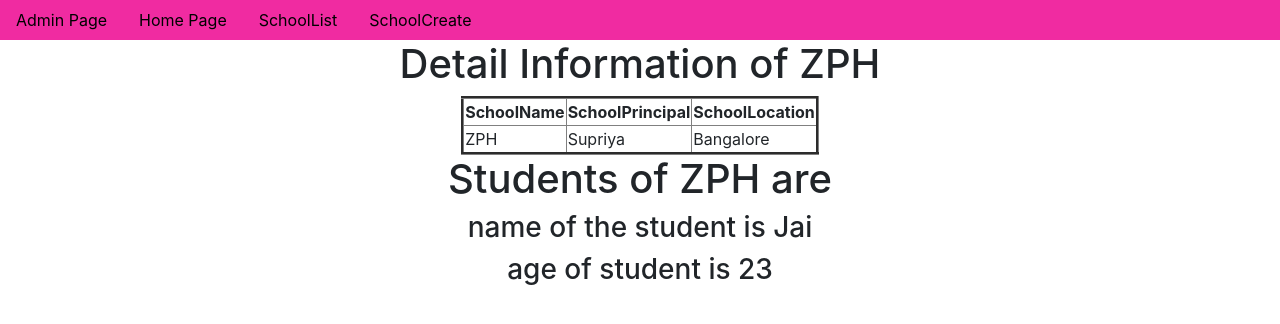
After one commit to supriyapotli987/CRUD_BY_CBV, a Django app: page /1/ in a window 1280 px wide. The commit adds this page. Shown: the top 324 px of the page. Run offline with Django 4.2, Linux system fonts and the light colour scheme; data comes from the database, SQL or seed files in the repository.

Commit message:
first commit

```diff
--- a/app/models.py
+++ b/app/models.py
@@ -1,7 +1,7 @@
 from django.db import models
 
 # Create your models here.
-
+from django.urls import reverse
 
 class School(models.Model):
     Sname=models.CharField(max_length=100)
@@ -11,6 +11,13 @@ class School(models.Model):
     def __str__(self) -> str:
         return self.Sname
 
+    def get_absolute_url(self):
+        return reverse('detail',kwargs={'pk':self.pk})
+
+
+
+
+
 
 
 class Student(models.Model):
@@ -18,6 +25,5 @@ class Student(models.Model):
     Stage=models.IntegerField()
     Sname=models.ForeignKey(School,on_delete=models.CASCADE,related_name='students')
 
-
     def __str__(self) -> str:
         return self.Stname
--- a/app/views.py
+++ b/app/views.py
@@ -1,12 +1,26 @@
 from django.shortcuts import render
 
 # Create your views here.
+
 from app.models import *
 
-from django.views.generic import ListView
+from django.views.generic import ListView,TemplateView,DetailView,CreateView
 
-
+class Home(TemplateView):
+    template_name='app/home.html'
 
 class SchoolList(ListView):
     model=School
     context_object_name='schools'
+
+
+
+
+class SchoolDetail(DetailView):
+    model=School
+    context_object_name='schoolobj'
+
+
+class SchoolCreate(CreateView):
+    model=School
+    fields='__all__'
--- a/project40/urls.py
+++ b/project40/urls.py
@@ -15,11 +15,14 @@ Including another URLconf
     2. Add a URL to urlpatterns:  path('blog/', include('blog.urls'))
 """
 from django.contrib import admin
-from django.urls import path
+from django.urls import path,re_path
 from app.views import *
+urlpatterns = [
+    path('admin/', admin.site.urls),
+    path('home/',Home.as_view(),name='Home'),
+    path('SchoolList/',SchoolList.as_view(),name='SchoolList'),
+    path('SchoolCreate/',SchoolCreate.as_view(),name='SchoolCreate'),
 
 
-urlpatterns = [
-    path('admin/', admin.site.urls),
-    path('SchoolList/',SchoolList.as_view(),name='SchoolList'),
+    re_path('(?P<pk>\d+)/',SchoolDetail.as_view(),name='detail'),
 ]
--- /dev/null
+++ b/templates/app/dummy.html
@@ -0,0 +1,43 @@
+<!doctype html>
+<html lang="en">
+  <head>
+    <!-- Required meta tags -->
+    <meta charset="utf-8">
+    <meta name="viewport" content="width=device-width, initial-scale=1, shrink-to-fit=no">
+
+    <!-- Bootstrap CSS -->
+    <link rel="stylesheet" href="https://cdn.jsdelivr.net/npm/bootstrap@4.6.2/dist/css/bootstrap.min.css" integrity="sha384-xOolHFLEh07PJGoPkLv1IbcEPTNtaed2xpHsD9ESMhqIYd0nLMwNLD69Npy4HI+N" crossorigin="anonymous">
+{% block title %}
+    <title>Hello, world!</title>
+{% endblock %}
+  </head>
+  <body>
+    <center>
+    <nav class="nav" style="background-color: rgb(240, 43, 161);">
+        <a href="{% url 'admin:index' %}" class="nav-link" style="color:black">Admin Page</a>
+        <a href="{% url 'Home' %}" class="nav-link" style="color:black">Home Page</a>
+        <a href="{% url 'SchoolList' %}" class="nav-link" style="color: black">SchoolList</a>
+        <a href="{% url 'SchoolCreate' %}" class="nav-link" style="color:black">SchoolCreate</a>
+
+
+    </nav>
+
+    <!-- Optional JavaScript; choose one of the two! -->
+
+    <!-- Option 1: jQuery and Bootstrap Bundle (includes Popper) -->
+    <script src="https://cdn.jsdelivr.net/npm/jquery@3.5.1/dist/jquery.slim.min.js" integrity="sha384-DfXdz2htPH0lsSSs5nCTpuj/zy4C+OGpamoFVy38MVBnE+IbbVYUew+OrCXaRkfj" crossorigin="anonymous"></script>
+    <script src="https://cdn.jsdelivr.net/npm/bootstrap@4.6.2/dist/js/bootstrap.bundle.min.js" integrity="sha384-Fy6S3B9q64WdZWQUiU+q4/2Lc9npb8tCaSX9FK7E8HnRr0Jz8D6OP9dO5Vg3Q9ct" crossorigin="anonymous"></script>
+
+    <!-- Option 2: Separate Popper and Bootstrap JS -->
+    <!--
+    <script src="https://cdn.jsdelivr.net/npm/jquery@3.5.1/dist/jquery.slim.min.js" integrity="sha384-DfXdz2htPH0lsSSs5nCTpuj/zy4C+OGpamoFVy38MVBnE+IbbVYUew+OrCXaRkfj" crossorigin="anonymous"></script>
+    <script src="https://cdn.jsdelivr.net/npm/popper.js@1.16.1/dist/umd/popper.min.js" integrity="sha384-9/reFTGAW83EW2RDu2S0VKaIzap3H66lZH81PoYlFhbGU+6BZp6G7niu735Sk7lN" crossorigin="anonymous"></script>
+    <script src="https://cdn.jsdelivr.net/npm/bootstrap@4.6.2/dist/js/bootstrap.min.js" integrity="sha384-+sLIOodYLS7CIrQpBjl+C7nPvqq+FbNUBDunl/OZv93DB7Ln/533i8e/mZXLi/P+" crossorigin="anonymous"></script>
+    -->
+
+    {% block body_block %}
+
+    {% endblock %}
+</center>
+  </body>
+</html>
--- /dev/null
+++ b/templates/app/school_detail.html
@@ -0,0 +1,34 @@
+{% extends 'app/dummy.html' %}
+
+
+{% block title  %}
+        <title>Detail page</title>
+{% endblock %}
+
+
+{% block body_block %}
+    <h1>Detail Information of {{schoolobj}}</h1>
+
+    <table border="3px">
+    <tr>
+        <th>SchoolName</th>
+        <th>SchoolPrincipal</th>
+        <th>SchoolLocation</th>
+    </tr>
+
+    <tr>
+        <td>{{schoolobj.Sname}}</td>
+        <td>{{schoolobj.Sprincipal}}</td>
+        <td>{{schoolobj.Slocation}}</td>
+    </tr>
+
+    </table>
+
+    <h1>Students of {{schoolobj}} are</h1>
+
+        {% for st in schoolobj.students.all %}
+            <h3>name of the student is {{st.Stname}}</h3>
+            <h3>age of student is {{st.Stage}}</h3>
+        {% endfor %}
+
+{% endblock %}
```
Also changed, not shown: templates/app/School_list.html (+14 -17 lines), templates/app/Schoolform.html (added, +23 -0 lines), templates/app/home.html (added, +11 -0 lines), templates/app/school_form.html (added, +23 -0 lines), 1 other file.
